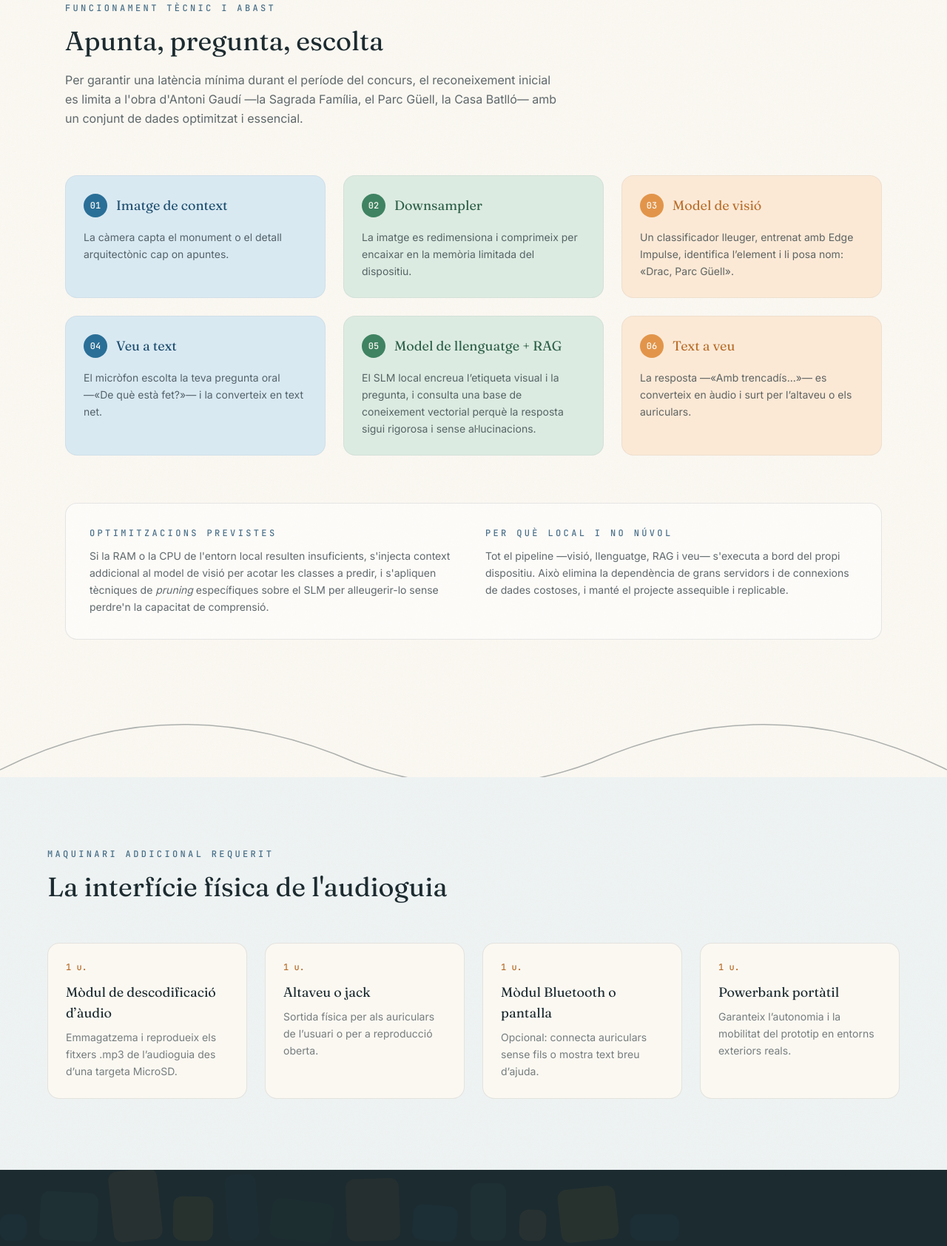
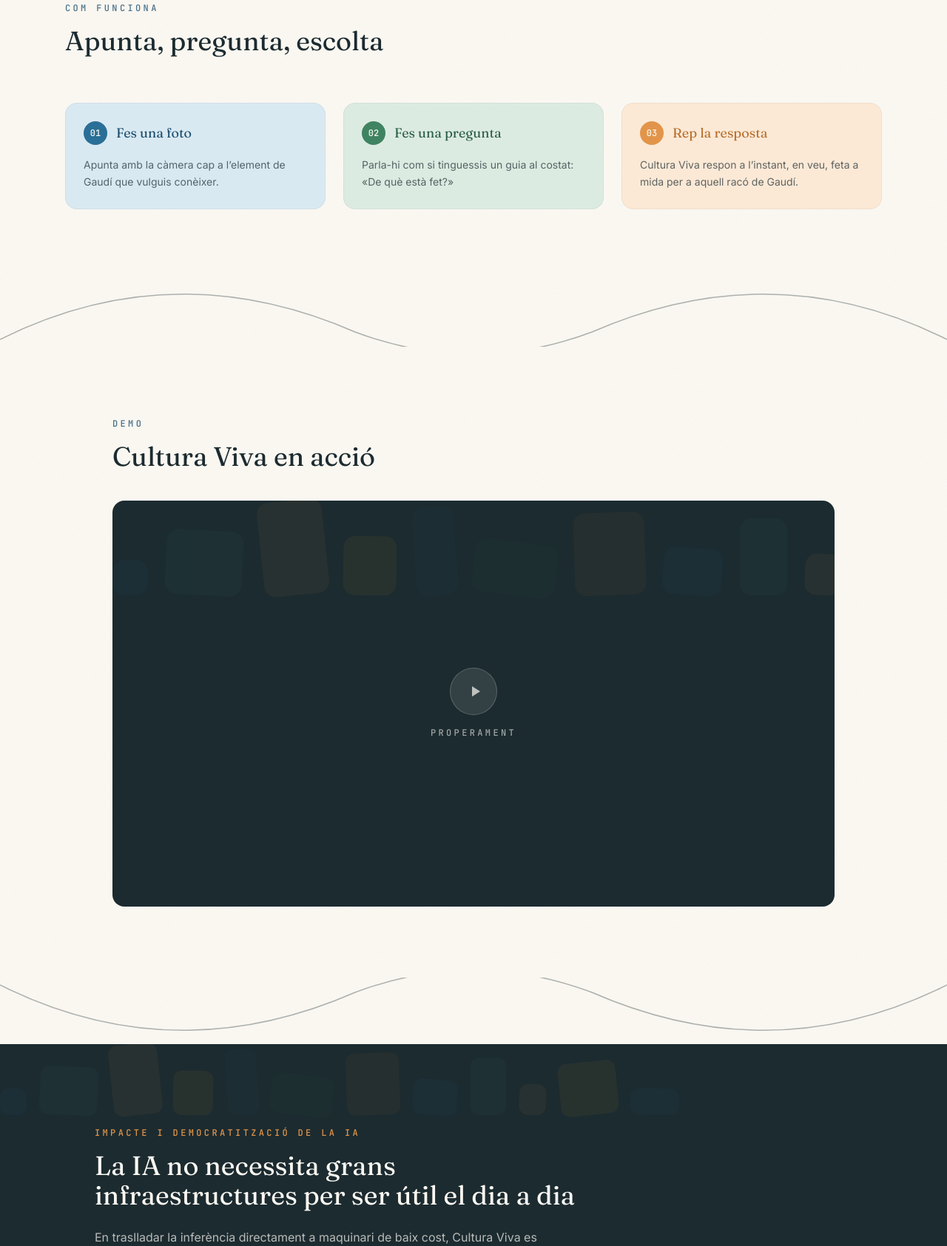
Before and after one commit to Hackestiu/landing, an Astro site: page / in a window 1280 px wide. Shown: the part 948-2633 px from the top of the page at 74% size. Built offline with nearby package versions, Linux system fonts and the light colour scheme; Astro itself is replaced by a stand-in of ours.

Commit message:
Remove sections and add tab icon

```diff
--- a/src/layouts/Layout.astro
+++ b/src/layouts/Layout.astro
@@ -12,7 +12,7 @@
   <head>
     <meta charset="utf-8" />
     <meta name="viewport" content="width=device-width, initial-scale=1" />
-    <link rel="icon" type="image/svg+xml" href="/favicon.svg" />
+    <link rel="icon" type="image/png" href="/favicon.png" />
     <title>{title}</title>
     <meta name="description" content={description} />
     <meta property="og:title" content={title} />
--- a/src/pages/index.astro
+++ b/src/pages/index.astro
@@ -6,70 +6,22 @@
 const pipeline = [
   {
     n: '01',
-    title: 'Imatge de context',
-    detail: 'La càmera capta el monument o el detall arquitectònic cap on apuntes.',
+    title: 'Fes una foto',
+    detail: 'Apunta amb la càmera cap a l’element de Gaudí que vulguis conèixer.',
     tone: 'blue',
   },
   {
     n: '02',
-    title: 'Downsampler',
-    detail: 'La imatge es redimensiona i comprimeix per encaixar en la memòria limitada del dispositiu.',
+    title: 'Fes una pregunta',
+    detail: 'Parla-hi com si tinguessis un guia al costat: «De què està fet?»',
     tone: 'green',
   },
   {
     n: '03',
-    title: 'Model de visió',
-    detail: 'Un classificador lleuger, entrenat amb Edge Impulse, identifica l’element i li posa nom: «Drac, Parc Güell».',
+    title: 'Rep la resposta',
+    detail: 'Cultura Viva respon a l’instant, en veu, feta a mida per a aquell racó de Gaudí.',
     tone: 'ochre',
   },
-  {
-    n: '04',
-    title: 'Veu a text',
-    detail: 'El micròfon escolta la teva pregunta oral —«De què està fet?»— i la converteix en text net.',
-    tone: 'blue',
-  },
-  {
-    n: '05',
-    title: 'Model de llenguatge + RAG',
-    detail: 'El SLM local encreua l’etiqueta visual i la pregunta, i consulta una base de coneixement vectorial perquè la resposta sigui rigorosa i sense al·lucinacions.',
-    tone: 'green',
-  },
-  {
-    n: '06',
-    title: 'Text a veu',
-    detail: 'La resposta —«Amb trencadís...»— es converteix en àudio i surt per l’altaveu o els auriculars.',
-    tone: 'ochre',
-  },
-];
-
-const hardware = [
-  {
-    name: 'Mòdul de descodificació d’àudio',
-    qty: '1 u.',
-    detail: 'Emmagatzema i reprodueix els fitxers .mp3 de l’audioguia des d’una targeta MicroSD.',
-  },
-  {
-    name: 'Altaveu o jack',
-    qty: '1 u.',
-    detail: 'Sortida física per als auriculars de l’usuari o per a reproducció oberta.',
-  },
-  {
-    name: 'Mòdul Bluetooth o pantalla',
-    qty: '1 u.',
-    detail: 'Opcional: connecta auriculars sense fils o mostra text breu d’ajuda.',
-  },
-  {
-    name: 'Powerbank portàtil',
-    qty: '1 u.',
-    detail: 'Garanteix l’autonomia i la mobilitat del prototip en entorns exteriors reals.',
-  },
-];
-
-const team = [
-  { name: 'Mar Dijort', role: 'GCED · FIB / ETSETB / FME, UPC', email: 'mar.dijort@estudiantat.upc.edu' },
-  { name: 'Lucia Giménez', role: 'GCED · FIB / ETSETB / FME, UPC', email: 'lucia.gimenez@estudiantat.upc.edu' },
-  { name: 'Josep Rodríguez', role: 'GIA · FIB, UPC', email: 'josep.rodriguez@estudiantat.upc.edu' },
-  { name: 'Laia Mogas', role: 'GCED · FIB / ETSETB / FME, UPC', email: 'laia.mogas.pladevall@estudiantat.upc.edu' },
 ];
 
 const toneMap = {
@@ -89,9 +41,8 @@
       </a>
       <ul class="hidden md:flex items-center gap-8 font-mono text-xs uppercase tracking-widest2 text-ink/70">
         <li><a href="#funcionament" class="hover:text-blue transition-colors">Funcionament</a></li>
-        <li><a href="#maquinari" class="hover:text-blue transition-colors">Maquinari</a></li>
+        <li><a href="#demo" class="hover:text-blue transition-colors">Demo</a></li>
         <li><a href="#impacte" class="hover:text-blue transition-colors">Impacte</a></li>
-        <li><a href="#equip" class="hover:text-blue transition-colors">Equip</a></li>
       </ul>
     </nav>
   </header>
@@ -103,7 +54,7 @@
       <div aria-hidden="true" class="pointer-events-none absolute top-40 -left-32 w-[320px] h-[320px] rounded-full bg-ochre-soft blur-3xl opacity-60"></div>
 
       <div class="relative max-w-4xl mx-auto text-center">
-        <p class="eyebrow mb-6">Any Gaudí 2026 · Hackestiu</p>
+        <p class="eyebrow mb-6">Any Gaudí 2026</p>
         <h1 class="text-5xl md:text-7xl leading-[1.05] text-ink mb-6">
           El patrimoni<br class="hidden md:block" /> que <em class="not-italic text-blue">parla</em>
         </h1>
@@ -129,16 +80,11 @@
     <!-- FUNCIONAMENT -->
     <section id="funcionament" class="px-6 py-24 max-w-6xl mx-auto">
       <div class="max-w-2xl mb-16">
-        <p class="eyebrow mb-4">Funcionament tècnic i abast</p>
+        <p class="eyebrow mb-4">Com funciona</p>
         <h2 class="text-3xl md:text-4xl text-ink mb-5">Apunta, pregunta, escolta</h2>
-        <p class="text-ink/70 leading-relaxed">
-          Per garantir una latència mínima durant el període del concurs, el reconeixement
-          inicial es limita a l'obra d'Antoni Gaudí —la Sagrada Família, el Parc Güell, la Casa
-          Batlló— amb un conjunt de dades optimitzat i essencial.
-        </p>
       </div>
 
-      <ol class="grid sm:grid-cols-2 lg:grid-cols-3 gap-6" aria-label="Passos del flux de treball del dispositiu">
+      <ol class="grid sm:grid-cols-3 gap-6" aria-label="Passos per fer servir Cultura Viva">
         {pipeline.map((step) => {
           const t = toneMap[step.tone];
           return (
@@ -154,48 +100,32 @@
           );
         })}
       </ol>
+    </section>
 
-      <div class="mt-16 rounded-2xl border border-ink/10 bg-white/50 p-8 grid md:grid-cols-2 gap-8">
-        <div>
-          <p class="eyebrow mb-3">Optimitzacions previstes</p>
-          <p class="text-ink/70 leading-relaxed text-sm">
-            Si la RAM o la CPU de l'entorn local resulten insuficients, s'injecta context
-            addicional al model de visió per acotar les classes a predir, i s'apliquen tècniques
-            de <em>pruning</em> específiques sobre el SLM per alleugerir-lo sense perdre'n la
-            capacitat de comprensió.
-          </p>
+    <CatenaryDivider flip />
+
+    <!-- DEMO -->
+    <section id="demo" class="px-6 py-24 max-w-5xl mx-auto">
+      <div class="max-w-2xl mb-10">
+        <p class="eyebrow mb-4">Demo</p>
+        <h2 class="text-3xl md:text-4xl text-ink">Cultura Viva en acció</h2>
+      </div>
+      <div class="relative aspect-video rounded-2xl bg-ink flex items-center justify-center overflow-hidden">
+        <div aria-hidden="true" class="pointer-events-none absolute inset-0 opacity-[0.06]">
+          <TrencadisRow class="scale-[8] origin-top-left" />
         </div>
-        <div>
-          <p class="eyebrow mb-3">Per què local i no núvol</p>
-          <p class="text-ink/70 leading-relaxed text-sm">
-            Tot el pipeline —visió, llenguatge, RAG i veu— s'executa a bord del propi
-            dispositiu. Això elimina la dependència de grans servidors i de connexions de dades
-            costoses, i manté el projecte assequible i replicable.
-          </p>
+        <div class="relative flex flex-col items-center gap-4">
+          <div class="w-16 h-16 rounded-full bg-paper/10 border border-paper/20 flex items-center justify-center">
+            <svg xmlns="http://www.w3.org/2000/svg" viewBox="0 0 24 24" fill="none" class="w-6 h-6 text-paper/70 translate-x-0.5">
+              <path d="M8 5v14l11-7-11-7z" fill="currentColor" />
+            </svg>
+          </div>
+          <p class="font-mono text-xs uppercase tracking-widest2 text-paper/60">Properament</p>
         </div>
       </div>
     </section>
 
-    <CatenaryDivider flip />
-
-    <!-- MAQUINARI -->
-    <section id="maquinari" class="px-6 py-24 bg-blue-soft/40">
-      <div class="max-w-6xl mx-auto">
-        <div class="max-w-2xl mb-14">
-          <p class="eyebrow mb-4">Maquinari addicional requerit</p>
-          <h2 class="text-3xl md:text-4xl text-ink">La interfície física de l'audioguia</h2>
-        </div>
-        <div class="grid sm:grid-cols-2 lg:grid-cols-4 gap-6">
-          {hardware.map((h) => (
-            <div class="bg-paper rounded-2xl p-6 border border-ink/10">
-              <p class="font-mono text-xs text-ochre-deep mb-3">{h.qty}</p>
-              <h3 class="font-display text-lg text-ink mb-2">{h.name}</h3>
-              <p class="text-sm text-ink/60 leading-relaxed">{h.detail}</p>
-            </div>
-          ))}
-        </div>
-      </div>
-    </section>
+    <CatenaryDivider />
 
     <!-- IMPACTE -->
     <section id="impacte" class="px-6 py-28 bg-ink text-paper relative overflow-hidden">
@@ -238,29 +168,6 @@
       </div>
     </section>
 
-    <CatenaryDivider tone="dark" />
-
-    <!-- EQUIP -->
-    <section id="equip" class="px-6 py-24 max-w-6xl mx-auto">
-      <div class="max-w-2xl mb-14">
-        <p class="eyebrow mb-4">Equip participant</p>
-        <h2 class="text-3xl md:text-4xl text-ink">Qui hi ha darrere de Cultura Viva</h2>
-      </div>
-      <ul class="grid sm:grid-cols-2 lg:grid-cols-4 gap-6" aria-label="Membres de l'equip">
-        {team.map((m) => (
-          <li class="rounded-2xl border border-ink/10 p-6 hover:border-blue/40 transition-colors">
-            <div class="w-10 h-10 rounded-full bg-blue-soft text-blue-deep font-display flex items-center justify-center mb-4" aria-hidden="true">
-              {m.name.charAt(0)}
-            </div>
-            <h3 class="font-display text-lg text-ink mb-1">{m.name}</h3>
-            <p class="text-xs font-mono text-ink/50 mb-3">{m.role}</p>
-            <a href={`mailto:${m.email}`} class="text-sm text-blue hover:text-blue-deep break-all">
-              {m.email}
-            </a>
-          </li>
-        ))}
-      </ul>
-    </section>
   </main>
 
   <footer class="px-6 py-12 border-t border-ink/10">
@@ -270,7 +177,7 @@
         <span class="font-display text-ink/80">Cultura Viva — El patrimoni que parla</span>
       </div>
       <p class="text-xs text-ink/40 font-mono text-center md:text-right">
-        Càtedra Chip UPC d'arquitectures avançades i sistemes fotònics · Qualcomm · Proposta Hackestiu 2026
+        2026
       </p>
     </div>
   </footer>
```
Also changed, not shown: public/favicon.png (added).
